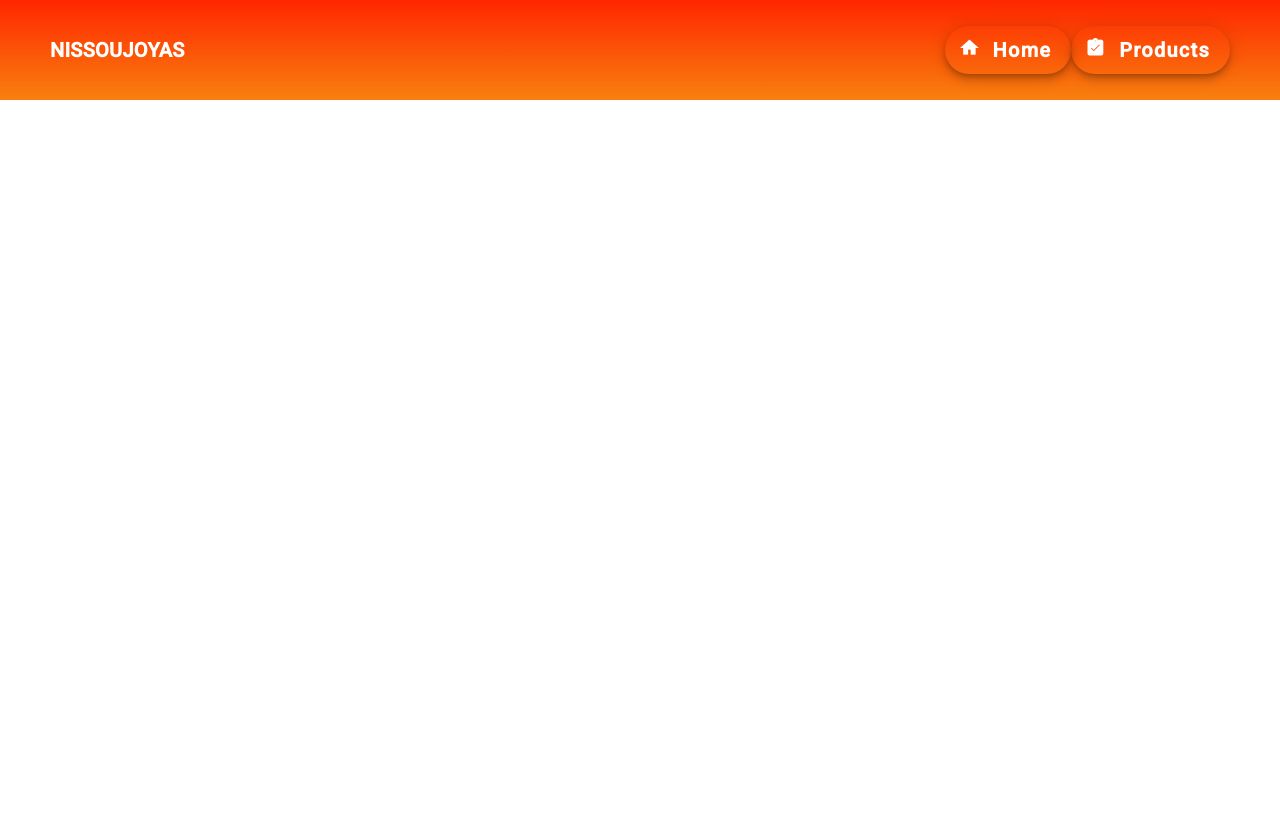
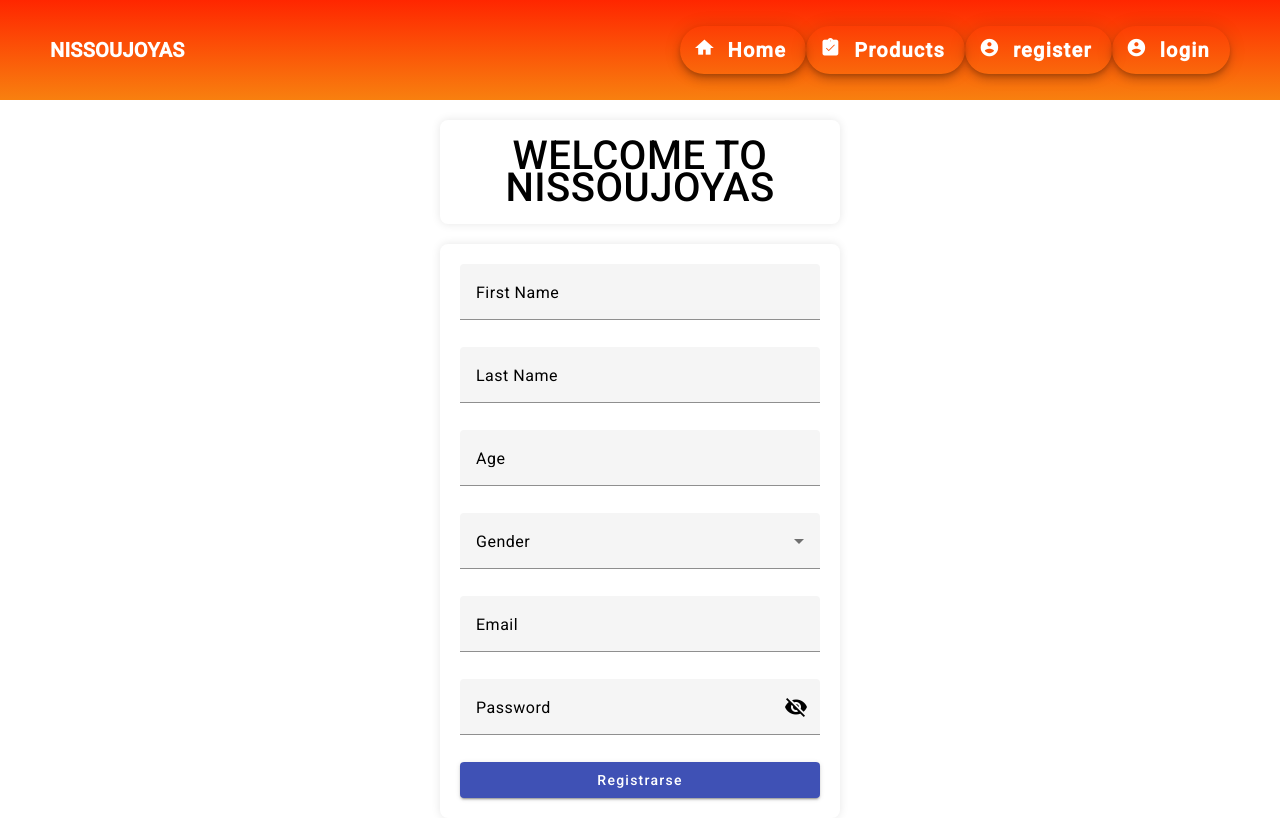
Before and after one commit to Sist-Op-Grupo6/nissou-social-app, an Angular app: page /register in a window 1280 px wide. Before the commit this address led to /. Built offline with nearby package versions, Linux system fonts and the light colour scheme.

Commit message:
feat: add register & login components

```diff
--- a/src/app/app-routing.module.ts
+++ b/src/app/app-routing.module.ts
@@ -1,8 +1,11 @@
 import { NgModule } from '@angular/core';
 import { RouterModule, Routes } from '@angular/router';
-import { ToolbarComponent } from './components/toolbar/toolbar.component';
+import { RegisterComponent } from './components/register/register.component';
+import { LoginComponent } from './components/login/login.component';
 
 const routes: Routes = [
+  { path: 'register', component: RegisterComponent },
+  { path: 'login', component: LoginComponent }
 ];
 
 @NgModule({
--- /dev/null
+++ b/src/app/components/login/login.component.css
@@ -0,0 +1,44 @@
+/* Ajustes generales */
+body {
+    background-color: #f4f4f4;
+    margin: 0;
+    padding: 0;
+  }
+
+  /* Estilos del formulario */
+  mat-card {
+    max-width: 400px;
+    margin: 20px auto;
+    background: #fff;
+    padding: 20px;
+    border-radius: 8px;
+    box-shadow: 0 0 10px rgba(0, 0, 0, 0.1);
+  }
+
+h2 {
+    text-align: center;
+    font-size: 2.5rem;
+    margin: auto;
+  }
+
+  mat-form-field {
+    width: 100%;
+    margin-bottom: 5px;
+  }
+
+  mat-label {
+    color: #000000;
+  }
+
+  button[mat-icon-button] {
+    background-color: transparent;
+    border: none;
+    cursor: pointer;
+    outline: none;
+  }
+
+  @media (max-width: 600px) {
+    mat-card {
+      max-width: 100%;
+    }
+  }
--- /dev/null
+++ b/src/app/components/login/login.component.html
@@ -0,0 +1,21 @@
+<meta name="viewport" content="width=device-width, initial-scale=1.0">
+<mat-card>
+    <h2>WELCOME TO NISSOUJOYAS</h2>
+    </mat-card>
+<mat-card>
+    <mat-form-field>
+        <mat-label>Email</mat-label>
+        <input matInput [(ngModel)]="email">
+      </mat-form-field>
+
+      <mat-form-field>
+        <mat-label>Password</mat-label>
+        <input matInput [type]="hide ? 'password' : 'text'" [(ngModel)]="password">
+        <button mat-icon-button matSuffix (click)="hide = !hide" [attr.aria-label]="'Hide password'" [attr.aria-pressed]="hide">
+          <mat-icon>{{hide ? 'visibility_off' : 'visibility'}}</mat-icon>
+        </button>
+      </mat-form-field>
+
+      <button mat-raised-button color="primary" (click)="login()">Iniciar Sesión</button>
+
+</mat-card>
--- /dev/null
+++ b/src/app/components/login/login.component.ts
@@ -0,0 +1,25 @@
+import { Component } from '@angular/core';
+
+@Component({
+  selector: 'app-login',
+  templateUrl: './login.component.html',
+  styleUrls: ['./login.component.css']
+})
+export class LoginComponent {
+  hide: boolean = true;
+  email: any = ''
+  password: any = ''
+
+login() {
+  const formData = {
+    email: this.email,
+    password: this.password,
+  };
+
+  localStorage.setItem('user', JSON.stringify(formData));
+  console.log(localStorage.getItem('user'));
+
+  this.email = '';
+  this.password = '';
+}
+}
--- /dev/null
+++ b/src/app/components/register/register.component.css
@@ -0,0 +1,42 @@
+body {
+    background-color: #f4f4f4;
+    margin: 0;
+    padding: 0;
+  }
+
+  mat-card {
+    max-width: 400px;
+    margin: 20px auto;
+    background: #fff;
+    padding: 20px;
+    border-radius: 8px;
+    box-shadow: 0 0 10px rgba(0, 0, 0, 0.1);
+  }
+
+h2 {
+    text-align: center;
+    font-size: 2.5rem;
+    margin: auto;
+  }
+
+  mat-form-field {
+    width: 100%;
+    margin-bottom: 5px;
+  }
+
+  mat-label {
+    color: #000000;
+  }
+
+  button[mat-icon-button] {
+    background-color: transparent;
+    border: none;
+    cursor: pointer;
+    outline: none;
+  }
+
+  @media (max-width: 600px) {
+    mat-card {
+      max-width: 100%;
+    }
+  }
--- /dev/null
+++ b/src/app/components/register/register.component.html
@@ -0,0 +1,44 @@
+<meta name="viewport" content="width=device-width, initial-scale=1.0">
+<mat-card>
+<h2>WELCOME TO NISSOUJOYAS</h2>
+</mat-card>
+<mat-card>
+  <mat-form-field>
+    <mat-label>First Name</mat-label>
+    <input matInput [(ngModel)]="user.firstName">
+  </mat-form-field>
+
+  <mat-form-field>
+    <mat-label>Last Name</mat-label>
+    <input matInput [(ngModel)]="user.lastName">
+  </mat-form-field>
+
+  <mat-form-field>
+    <mat-label>Age</mat-label>
+    <input matInput [(ngModel)]="user.age">
+  </mat-form-field>
+
+  <mat-form-field>
+    <mat-label>Gender</mat-label>
+    <mat-select [(ngModel)]="user.gender">
+      <mat-option value="one">M - Male</mat-option>
+      <mat-option value="two">F - Female</mat-option>
+    </mat-select>
+  </mat-form-field>
+
+  <mat-form-field>
+    <mat-label>Email</mat-label>
+    <input matInput [(ngModel)]="user.email">
+  </mat-form-field>
+
+  <mat-form-field>
+    <mat-label>Password</mat-label>
+    <input matInput [type]="hide ? 'password' : 'text'" [(ngModel)]="user.password">
+    <button mat-icon-button matSuffix (click)="hide = !hide" [attr.aria-label]="'Hide password'" [attr.aria-pressed]="hide">
+      <mat-icon>{{hide ? 'visibility_off' : 'visibility'}}</mat-icon>
+    </button>
+  </mat-form-field>
+
+  <button mat-raised-button color="primary" (click)="register()">Registrarse</button>
+
+</mat-card>
--- /dev/null
+++ b/src/app/components/register/register.component.ts
@@ -0,0 +1,42 @@
+import { Component } from '@angular/core';
+import { user } from 'src/app/models/user';
+
+@Component({
+  selector: 'app-register',
+  templateUrl: './register.component.html',
+  styleUrls: ['./register.component.css']
+})
+export class RegisterComponent {
+  hide: boolean = true;
+  user: user = {
+    firstName: '',
+    lastName: '',
+    email: '',
+    password: '',
+    age: '',
+    gender: ''
+  };
+
+  register() {
+    const formData = {
+      firstName: this.user.firstName,
+      lastName: this.user.lastName,
+      email: this.user.email,
+      password: this.user.password,
+      age: this.user.age,
+      gender: this.user.gender
+    };
+
+    localStorage.setItem('user', JSON.stringify(formData));
+    console.log(localStorage.getItem('user'));
+
+    this.user = {
+      firstName: '',
+      lastName: '',
+      email: '',
+      password: '',
+      age: '',
+      gender: ''
+    };
+  }
+}
--- a/src/app/components/toolbar/toolbar.component.html
+++ b/src/app/components/toolbar/toolbar.component.html
@@ -10,5 +10,13 @@
       <mat-icon>assignment_turned_in</mat-icon>
       <span class="text">Products</span>
   </button>
+  <button (click)="redirectToRegister()" mat-fab extended color="dark">
+    <mat-icon>account_circle</mat-icon>
+    <span class="text">register</span>
+</button>
+<button (click)="redirectToLogin()" mat-fab extended color="dark">
+  <mat-icon>account_circle</mat-icon>
+  <span class="text">login</span>
+</button>
 </mat-toolbar>
 </p>
--- a/src/app/components/toolbar/toolbar.component.ts
+++ b/src/app/components/toolbar/toolbar.component.ts
@@ -13,11 +13,19 @@ export class ToolbarComponent {
   ngOnInit() {}
 
   redirectToHome() {
-    this.router.navigate(['/home']);
+    this.router.navigate(['/']);
   }
 
   redirectToProducts() {
-    this.router.navigate(['/store/bundles']);
+    this.router.navigate(['/products']);
+  }
+
+  redirectToLogin() {
+    this.router.navigate(['/login']);
+  }
+
+  redirectToRegister() {
+    this.router.navigate(['/register']);
   }
 
 }
--- /dev/null
+++ b/src/app/models/user.ts
@@ -0,0 +1,8 @@
+export interface user {
+    firstName: any;
+    lastName: any;
+    email: any;
+    password: any;
+    age: any;
+    gender: any;
+}
```
Also changed, not shown: src/app/app.module.ts (+21 -2 lines), 2 other files (tests, documents, lock files or other folders).
